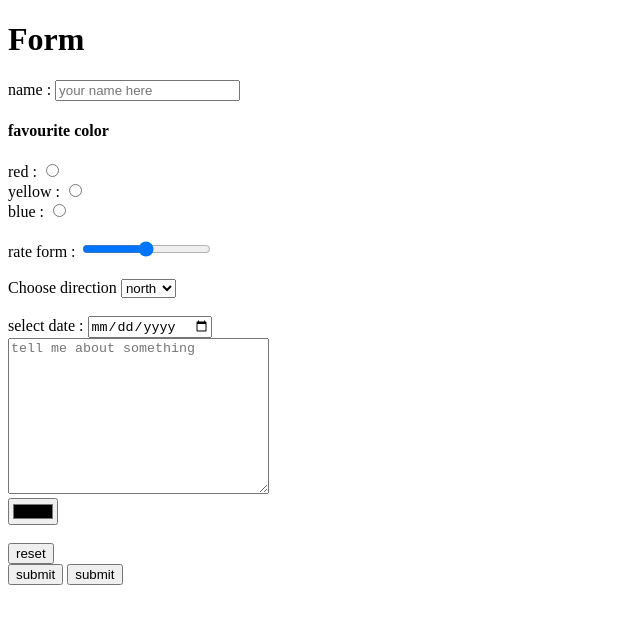
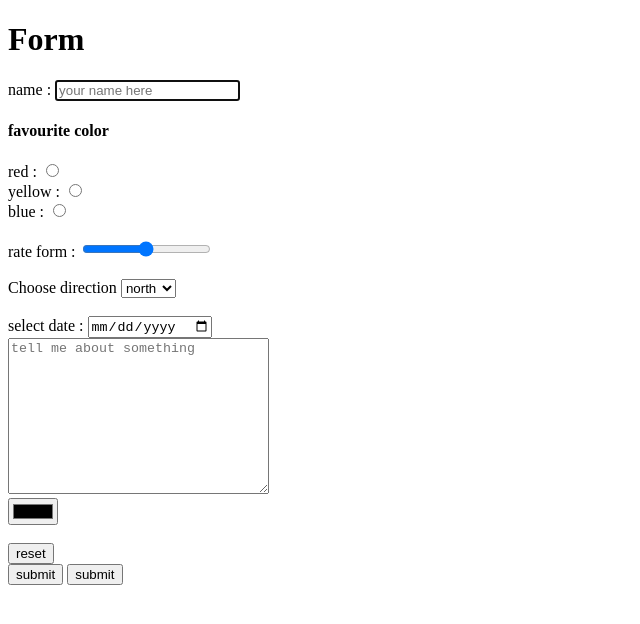
Before and after one commit to trainEnthusiast314/week-1, a plain HTML site: page form.html in a window 1280 px wide. Shown: the whole page, without its empty margins (0-640 px from the left). Drawn offline with Linux system fonts and the light colour scheme.

Commit message:
autofocus added on name text input

```diff
--- a/form.html
+++ b/form.html
@@ -9,7 +9,7 @@
     <h1>Form</h1>
     <form id="information-form">
         <label >name :
-            <input type="text"  value="" placeholder="your name here">
+            <input type="text" autofocus value="" placeholder="your name here">
         </label>
         <br/>
         <h4>favourite color</h4>
```
